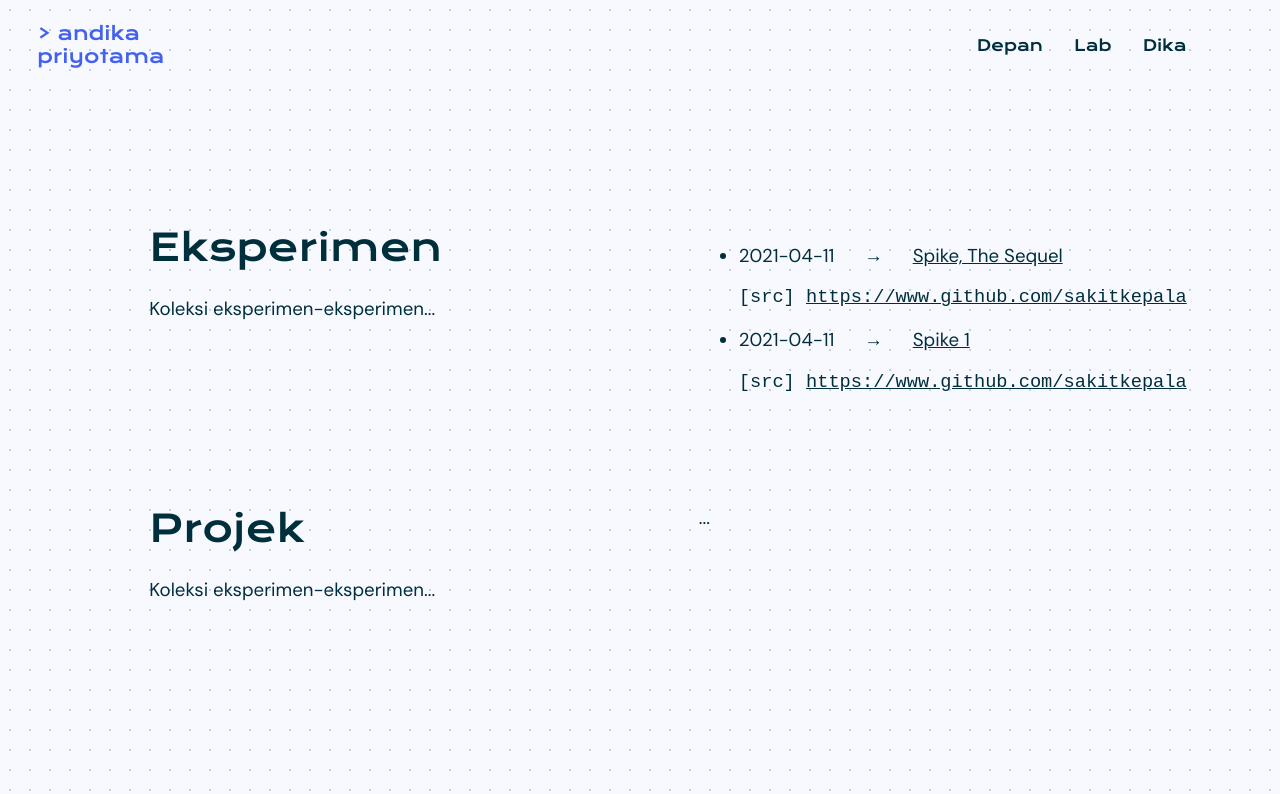
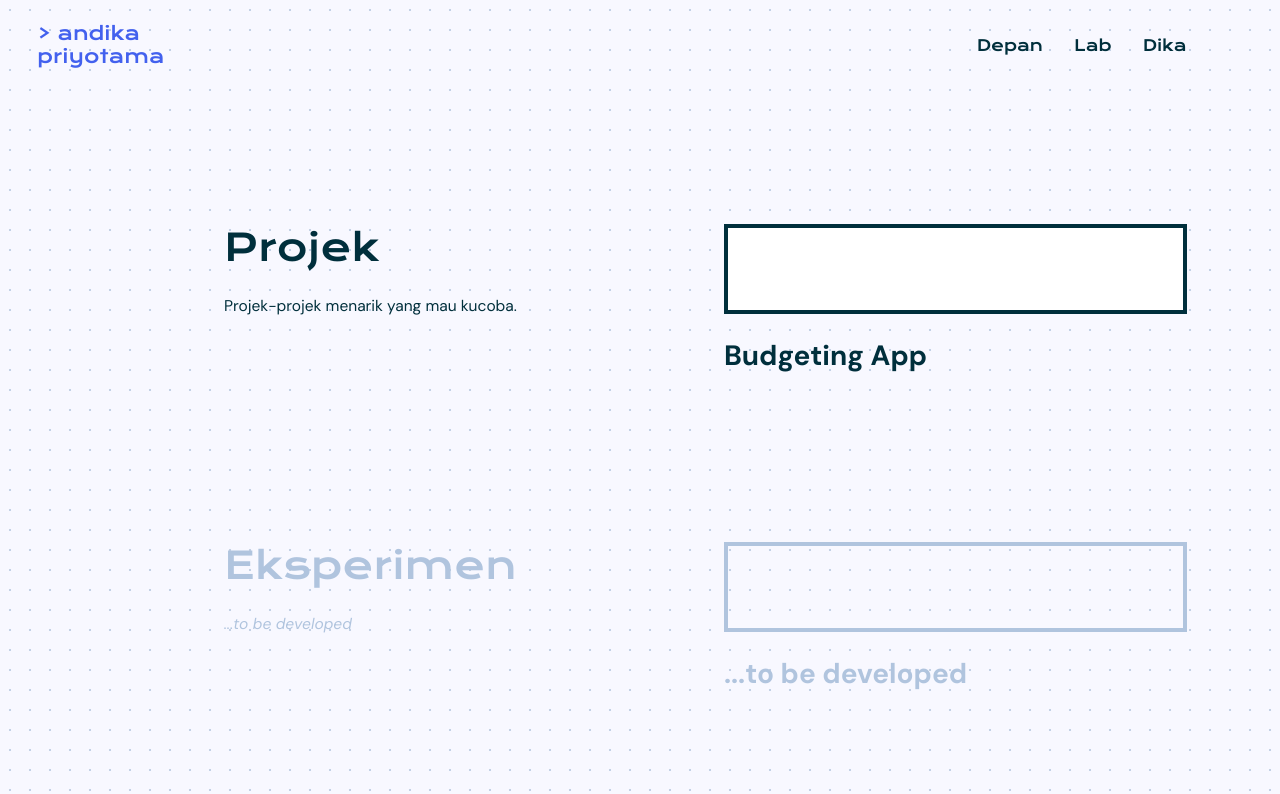
Before and after one commit to sakitkepala/sakitkepaladotdev-v0, a Next.js app: page /lab in a window 1280 px wide. Shown: the top 794 px of the page. Built offline with nearby package versions, Linux system fonts and the light colour scheme.

Commit message:
Layout halaman lab

```diff
--- a/pages/lab.js
+++ b/pages/lab.js
@@ -10,24 +10,17 @@ import st from "../styles/Dika.module.scss";
 function ListItemEksperimen({ info }) {
   const { repo, tanggal, judul, source } = info;
   return (
-    <div className="eksperimen-item">
-      <div className="eksperimen-entri">
-        <NavLink href={`/lab/eksperimen/${repo}`}>
-          {/* TODO: styling, jangan pake nbsp wkwk */}
-          {tanggal}
-          &nbsp;&nbsp;&nbsp;&nbsp;&nbsp; &rarr; &nbsp;&nbsp;&nbsp;&nbsp;&nbsp;
-          <u>{judul}</u>
-        </NavLink>
-      </div>
-      {!source ? null : (
-        <pre className="eksperimen-source">
-          [src]{" "}
-          <NavLink href={source}>
-            <u>{source}</u>
-          </NavLink>
-        </pre>
-      )}
-    </div>
+    <article className={st["lab-artikel"]}>
+      <NavLink href={`/lab/eksperimen/${repo}`}>
+        <div className={st["lab-artikel__thumb"]}>
+          <img />
+        </div>
+      </NavLink>
+
+      <NavLink href={`/lab/eksperimen/${repo}`}>
+        <h2 className={st["lab-artikel__judul"]}>{judul}</h2>
+      </NavLink>
+    </article>
   );
 }
 
@@ -76,18 +69,45 @@ export default function HalamanLab({ listInfo }) {
                 st["bagian-lab__deskripsi--eksperimen"]
               )}
             >
-              <h1 className={st["bagian-lab__heading-deskripsi"]}>
+              <h1
+                className={st["bagian-lab__heading-deskripsi"]}
+                style={{ color: "lightsteelblue" }}
+              >
                 Eksperimen
               </h1>
-              <p>Koleksi eksperimen-eksperimen...</p>
+
+              <p className={st["bagian-lab__tulisan-deskripsi"]}>
+                {/* TODO: */}
+                <em style={{ color: "lightsteelblue" }}>...to be developed</em>
+              </p>
             </div>
 
             <ul className={st["bagian-lab__list-eksperimen"]}>
-              {listInfo.map((eksperimen) => (
-                <li key={eksperimen.id}>
-                  <ListItemEksperimen info={eksperimen} />
-                </li>
-              ))}
+              <li>
+                {/* TODO: */}
+                <article className={st["lab-artikel"]}>
+                  <NavLink href="/dika">
+                    <div
+                      className={st["lab-artikel__thumb"]}
+                      style={{
+                        borderColor: "lightsteelblue",
+                        backgroundColor: "transparent",
+                      }}
+                    >
+                      <img />
+                    </div>
+                  </NavLink>
+
+                  <NavLink href="/dika">
+                    <h2
+                      className={st["lab-artikel__judul"]}
+                      style={{ color: "lightsteelblue" }}
+                    >
+                      ...to be developed
+                    </h2>
+                  </NavLink>
+                </article>
+              </li>
             </ul>
 
             <div
@@ -97,10 +117,27 @@ export default function HalamanLab({ listInfo }) {
               )}
             >
               <h1 className={st["bagian-lab__heading-deskripsi"]}>Projek</h1>
-              <p>Koleksi eksperimen-eksperimen...</p>
+
+              <p className={st["bagian-lab__tulisan-deskripsi"]}>
+                Projek-projek menarik yang mau kucoba.
+              </p>
             </div>
 
-            <div className={st["bagian-lab__list-projek"]}>...</div>
+            <ul className={st["bagian-lab__list-projek"]}>
+              <li>
+                <article className={st["lab-artikel"]}>
+                  <NavLink href="https://www.github.com/sakitkepala/wkwkbudgetapp">
+                    <div className={st["lab-artikel__thumb"]}>
+                      <img />
+                    </div>
+                  </NavLink>
+
+                  <NavLink href="https://www.github.com/sakitkepala/wkwkbudgetapp">
+                    <h2 className={st["lab-artikel__judul"]}>Budgeting App</h2>
+                  </NavLink>
+                </article>
+              </li>
+            </ul>
           </div>
         </motion.main>
 
--- a/styles/Dika.module.scss
+++ b/styles/Dika.module.scss
@@ -220,27 +220,35 @@
 
 .bagian-lab {
   display: grid;
-  grid-template-columns: 8em 4fr 2em 3fr 5em;
-  grid-template-rows: 12em auto 4em auto 8em;
+  grid-template-columns: 12em 3fr 2em 3fr 5em;
+  grid-template-rows: 12em auto 6em auto 8em;
 
   &__deskripsi--eksperimen {
+    grid-column-start: 2;
+    grid-row-start: 4;
+  }
+
+  &__deskripsi--projek {
     grid-column-start: 2;
     grid-row-start: 2;
   }
 
   &__list-eksperimen {
     grid-column-start: 4;
-    grid-row-start: 2;
-  }
+    grid-row-start: 4;
 
-  &__deskripsi--projek {
-    grid-column-start: 2;
-    grid-row-start: 4;
+    margin: 0;
+    padding: 0;
+    list-style: none;
   }
 
   &__list-projek {
     grid-column-start: 4;
-    grid-row-start: 4;
+    grid-row-start: 2;
+
+    margin: 0;
+    padding: 0;
+    list-style: none;
   }
 
   &__heading-deskripsi {
@@ -251,6 +259,25 @@
     font-size: 2em;
 
     color: #002f3c;
+  }
+
+  &__tulisan-deskripsi {
+    font-size: smaller;
+  }
+}
+
+.lab-artikel {
+  width: 100%;
+  margin-bottom: 3em;
+
+  &__thumb {
+    height: 90px;
+    border: solid #002f3c 4px;
+    background-color: white;
+  }
+
+  &__judul {
+    // margin: 0;
   }
 }
 
```
